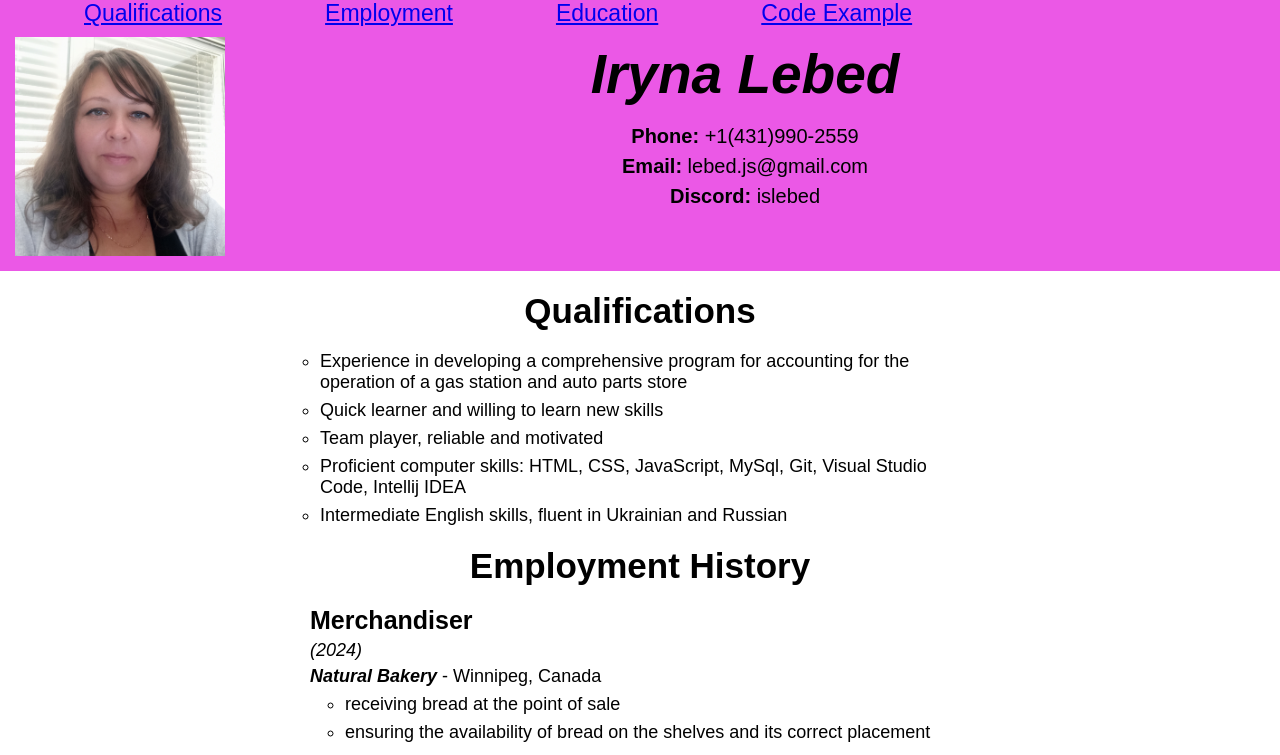
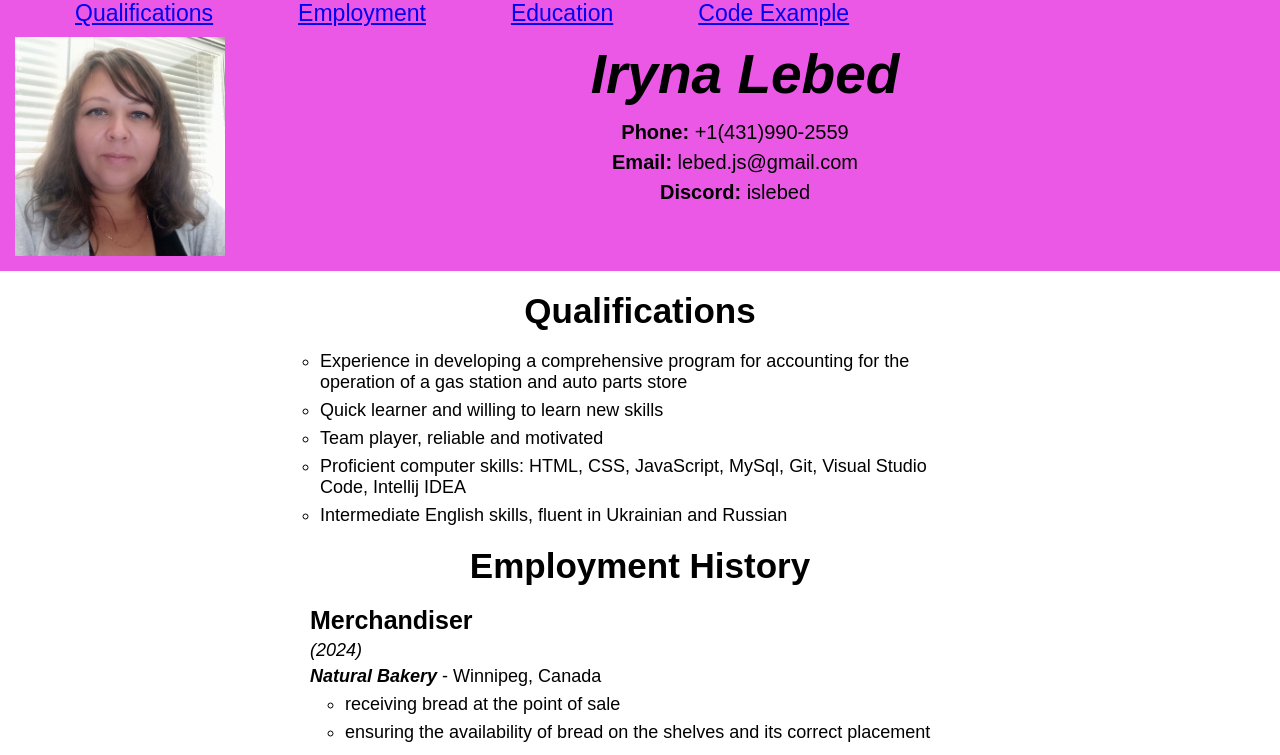
Before and after one commit to islebed/rsschool-cv, a plain HTML site: page index.html in a window 1280 px wide. Shown: the top 755 px of the page. Drawn offline with Linux system fonts and the light colour scheme.

Commit message:
fix: section contacts

```diff
--- a/index.html
+++ b/index.html
@@ -20,11 +20,12 @@
         <h1>Iryna Lebed</h1>
 
         <section class="contacts">
-            <p><span>Phone:</span> +1(431)990-2559</p>
-            <p><span>Email:</span> lebed.js@gmail.com</p>
-            <p><span>Discord:</span> islebed</p>
+            <ul>
+                <li><span>Phone:</span> +1(431)990-2559</li>
+                <li><span>Email:</span> lebed.js@gmail.com</li>
+                <li><span>Discord:</span> islebed</li>
+            </ul>
         </section>
-
 
         <div class="separator"></div>
     </header>
--- a/style.css
+++ b/style.css
@@ -25,7 +25,7 @@ nav ul li, footer ul li {
     display:inline-block;
     list-style: none;
     font-size: 23px;
-    margin: 0px 49px;
+    margin: 0px 40px;
 }
 
 
@@ -100,9 +100,9 @@ ul.history ul {
     text-align: center;
     font-size: 20px;
 }
+.contacts ul {
+    list-style:none;
+}
 .contacts span {
     font-weight: bold;
 }
-.contacts p {
-    line-height: 1.5;
-}
```
